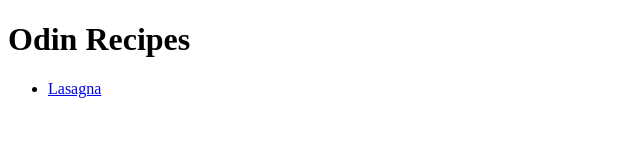
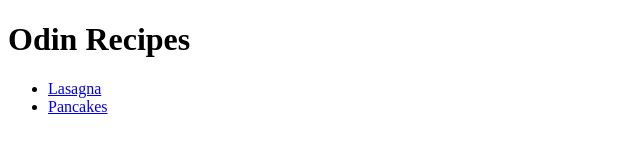
Before and after one commit to zyaka/my-playground, a plain HTML site: page index.html in a window 1280 px wide. Shown: the full height of the page, 0-640 px from the left. Drawn offline with Linux system fonts and the light colour scheme.

Commit message:
Added link to pancakes page

```diff
--- a/index.html
+++ b/index.html
@@ -10,6 +10,7 @@
     <h1>Odin Recipes</h1>
     <ul>
     <li><a href ="recipes/lasagna.html">Lasagna</a></li>
+    <li><a href ="recipes/pancakes.html">Pancakes</a></li>
     </ul>
 </body>
 </html>
```
